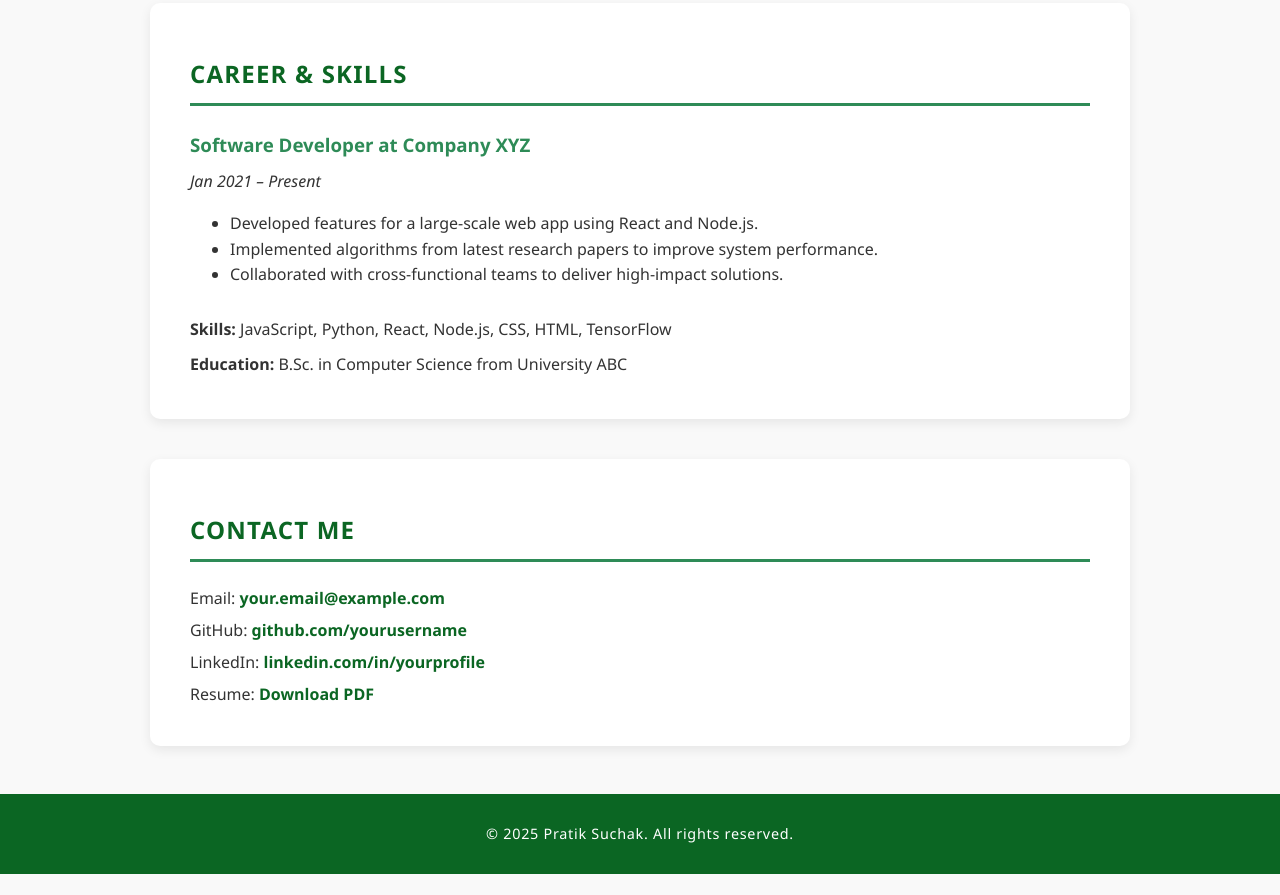
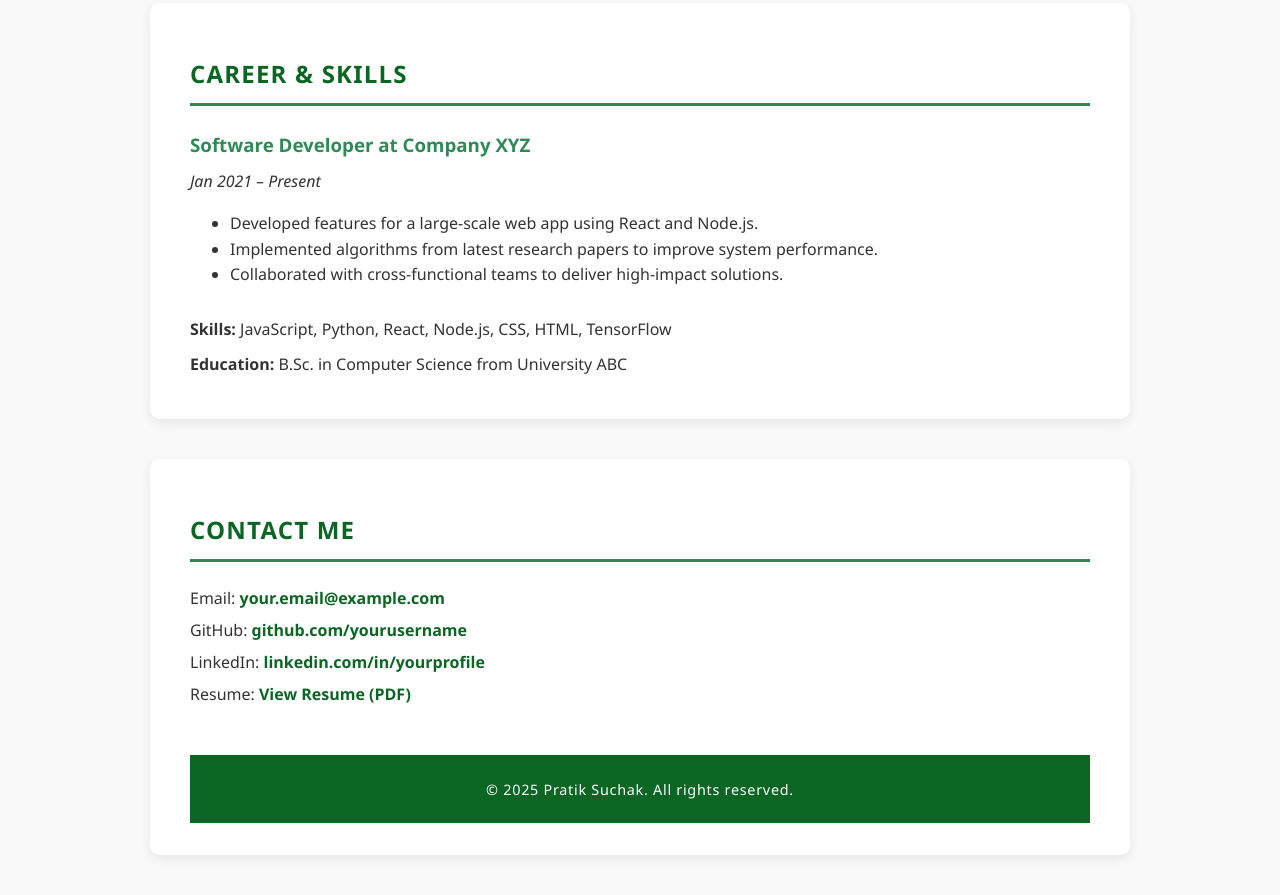
Before and after one commit to Pratikshk16/pratikshk16.github.io, a plain HTML site: page index.html in a window 1280 px wide. Shown: the part 2114-3009 px from the top of the page. Before the commit the page ends 2988 px from the top, so only its background shows below. Drawn offline with Linux system fonts and the light colour scheme.

Commit message:
added updated resume link

```diff
--- a/index.html
+++ b/index.html
@@ -102,8 +102,7 @@
   <p>Email: <a href="mailto:your.email@example.com">your.email@example.com</a></p>
   <p>GitHub: <a href="https://github.com/yourusername" target="_blank" class="github-link" rel="noopener noreferrer">github.com/yourusername</a></p>
   <p>LinkedIn: <a href="https://linkedin.com/in/yourprofile" target="_blank" rel="noopener noreferrer">linkedin.com/in/yourprofile</a></p>
-  <p>Resume: <a href="resume/Pratik_Suchak_Resume.pdf" target="_blank" rel="noopener noreferrer">Download PDF</a></p></section>
-
+<p>Resume: <a href="https://drive.google.com/file/d/1s8x9ptVewxogOOZFKMyQF5phkI7HMims/view?usp=share_link" target="_blank" rel="noopener noreferrer">View Resume (PDF)</a></p>
 <footer>
   <p>© 2025 Pratik Suchak. All rights reserved.</p>
 </footer>
```
